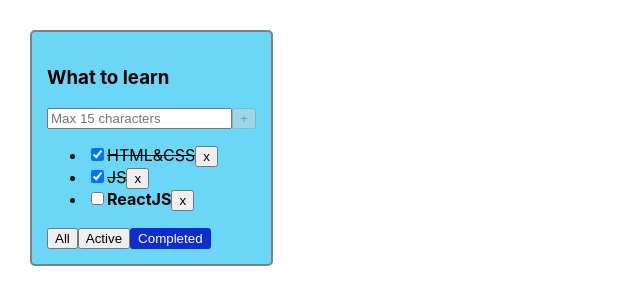
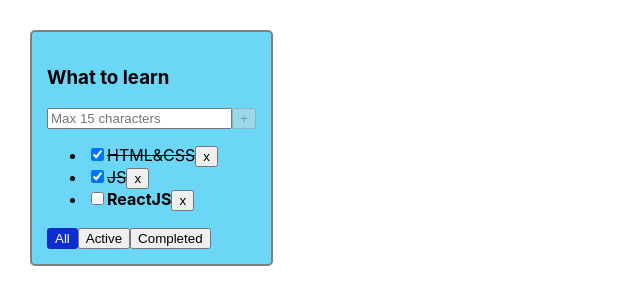
Before and after one commit to ElenaWebDev984/todolist_repeat, a React (Vite) app: page / in a window 1280 px wide. Shown: the top 304 px of the page, without its empty margins (0-640 px from the left). Built offline with nearby package versions, Linux system fonts and the light colour scheme.

Commit message:
added filter for BtnActive

```diff
--- a/src/App.tsx
+++ b/src/App.tsx
@@ -74,7 +74,8 @@ export const App = () => {
                           deleteTask={deleteTask}
                           changeTodolistFilter={changeTodolistFilter}
                           createTask={createTask}
-                          changeTaskStatusHandler={changeTaskStatusHandler}/>
+                          changeTaskStatusHandler={changeTaskStatusHandler}
+                          filter={filter}/>
         </div>
     )
 }
--- a/src/TodolistItem.tsx
+++ b/src/TodolistItem.tsx
@@ -9,6 +9,7 @@ type TodolistItemTypes = {
     changeTodolistFilter: (filter: FilterValues) => void
     createTask: (title: string) => void
     changeTaskStatusHandler: (taskId: Task['id'], newStatus: boolean) => void
+    filter: FilterValues
 }
 
 export type Task = {
@@ -24,6 +25,7 @@ export const TodolistItem = ({
                                  changeTodolistFilter,
                                  createTask,
                                  changeTaskStatusHandler,
+                                 filter,
                              }: TodolistItemTypes) => {
 
     const [taskTitle, setTaskTitle] = useState('')
@@ -83,13 +85,13 @@ export const TodolistItem = ({
             {tasksList}
             <div>
                 <Button title='All'
-                        // classNames={}
+                        classNames={filter === 'all' ? 'btn-filter-active' : ''}
                         onClickHandler={() => changeTodolistFilter('all')}/>
                 <Button title='Active'
-                        // classNames={}
+                        classNames={filter === 'active' ? 'btn-filter-active' : ''}
                         onClickHandler={() => changeTodolistFilter('active')}/>
                 <Button title='Completed'
-                        classNames='btn-filter-active'
+                        classNames={filter === 'completed' ? 'btn-filter-active' : ''}
                         onClickHandler={() => changeTodolistFilter('completed')}/>
             </div>
         </div>
```
